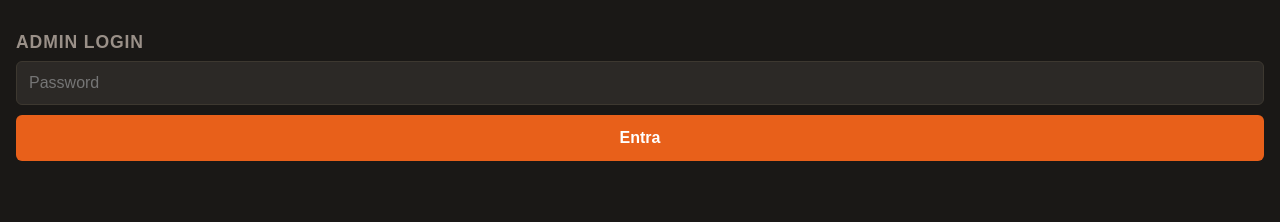
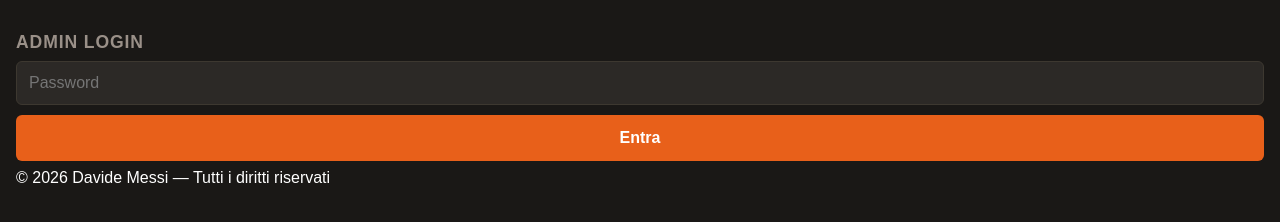
Before and after one commit to Davidemessiiiiiii/Torneo_Minibasket, a website: page client/admin.html in a window 1280 px wide. Drawn offline with Linux system fonts and the light colour scheme.

Commit message:
footer, copyright

```diff
--- a/client/admin.html
+++ b/client/admin.html
@@ -412,4 +412,8 @@ function aggiornaUI() {
 }
 </script>
 </body>
+
+<footer>
+  © 2026 Davide Messi — Tutti i diritti riservati
+</footer>
 </html>
--- a/server/index.js
+++ b/server/index.js
@@ -1,3 +1,6 @@
+// © 2026 Davide Messi - Torneo Minibasket
+// Tutti i diritti riservati. Vietata la riproduzione.
+
 const express = require('express');
 const cors = require('cors');
 const fs = require('fs');
```
Also changed, not shown: client/index.html (+4 -0 lines).
